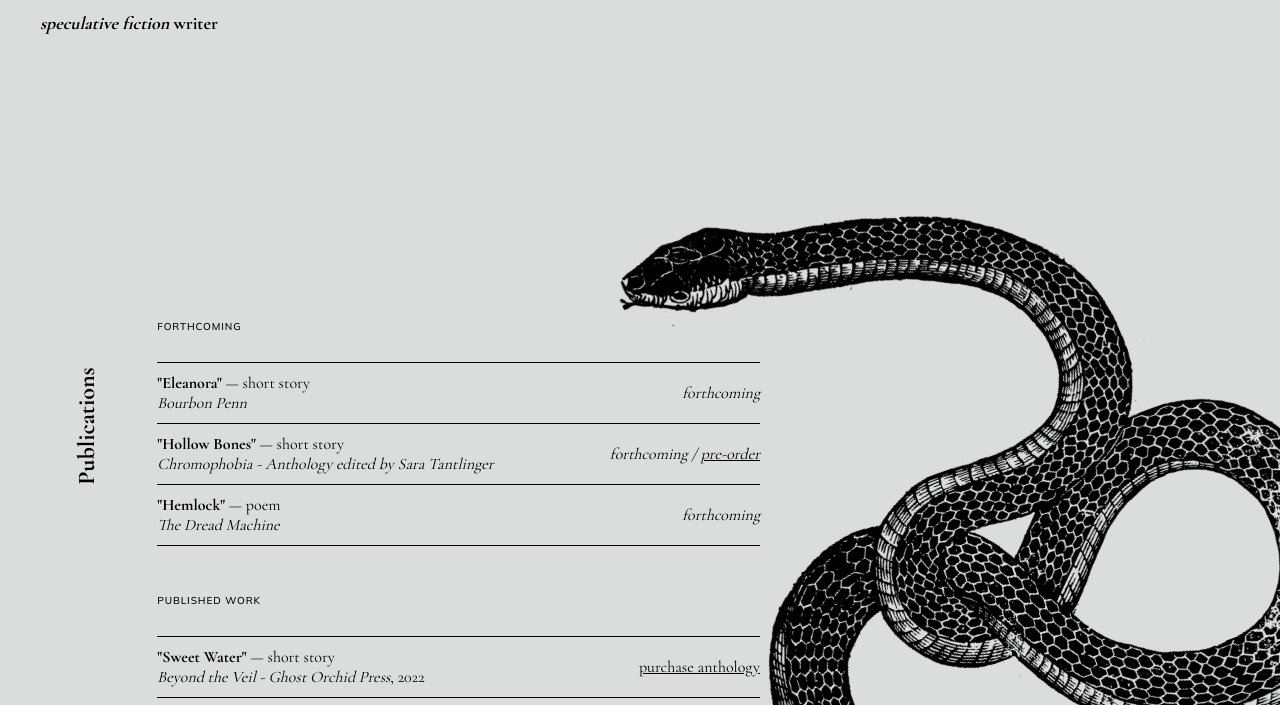
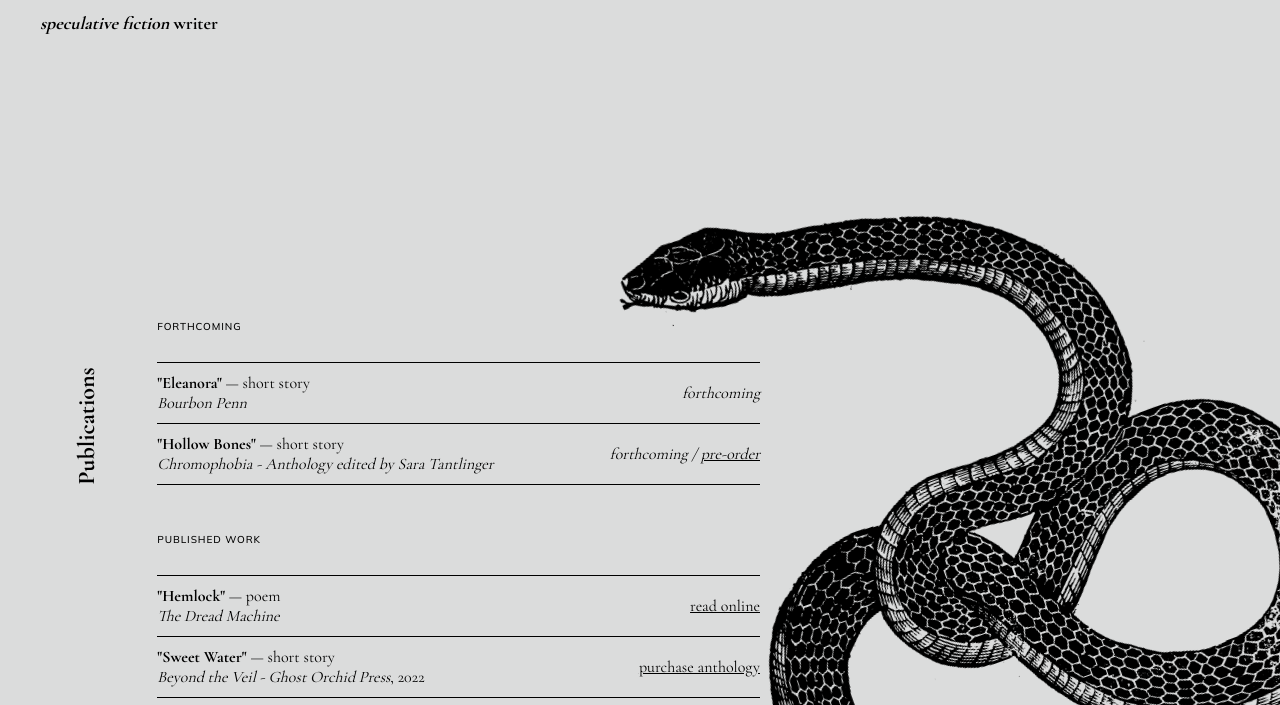
Before and after one commit to j3ssko/jesskoch-writing, a website: page express/index.html in a window 1280 px wide. Shown: the part 66-771 px from the top of the page. Drawn offline with nearby package versions, Linux system fonts and the light colour scheme.

Commit message:
Update index.html

```diff
--- a/express/index.html
+++ b/express/index.html
@@ -45,7 +45,7 @@
                             <span class="italics">forthcoming</span>
                         </div>
                     </div>
-                    <div class="publication-item">
+                    <div class="publication-item lastborder">
                         <div class="pub-list-title">
                             <p><span class="bold">"Hollow Bones"</span> — short story</p>
                             <p><span class="italics">Chromophobia - Anthology edited by Sara Tantlinger</span></p>
@@ -54,16 +54,16 @@
                             <span class="italics">forthcoming / <a target="_blank" href="https://roosterrepublicpress.com/special-editions/">pre-order</a></span>
                         </div>
                     </div>
-                    <div class="publication-item lastborder">
+                    <h3 class="pub-list-header">Published Work</h3>
+                    <div class="publication-item">
                         <div class="pub-list-title">
                             <p><span class="bold">"Hemlock"</span> — poem</p>
                             <p><span class="italics">The Dread Machine</span></p>
                         </div>
                         <div>
-                            <span class="italics">forthcoming</span>
+                            <a target="_blank" href="https://www.thedreadmachine.com/hemlock/">read online</a>
                         </div>
                     </div>
-                    <h3 class="pub-list-header">Published Work</h3>
                     <div class="publication-item">
                         <div class="pub-list-title">
                             <p><span class="bold">"Sweet Water"</span> — short story</p>
```
